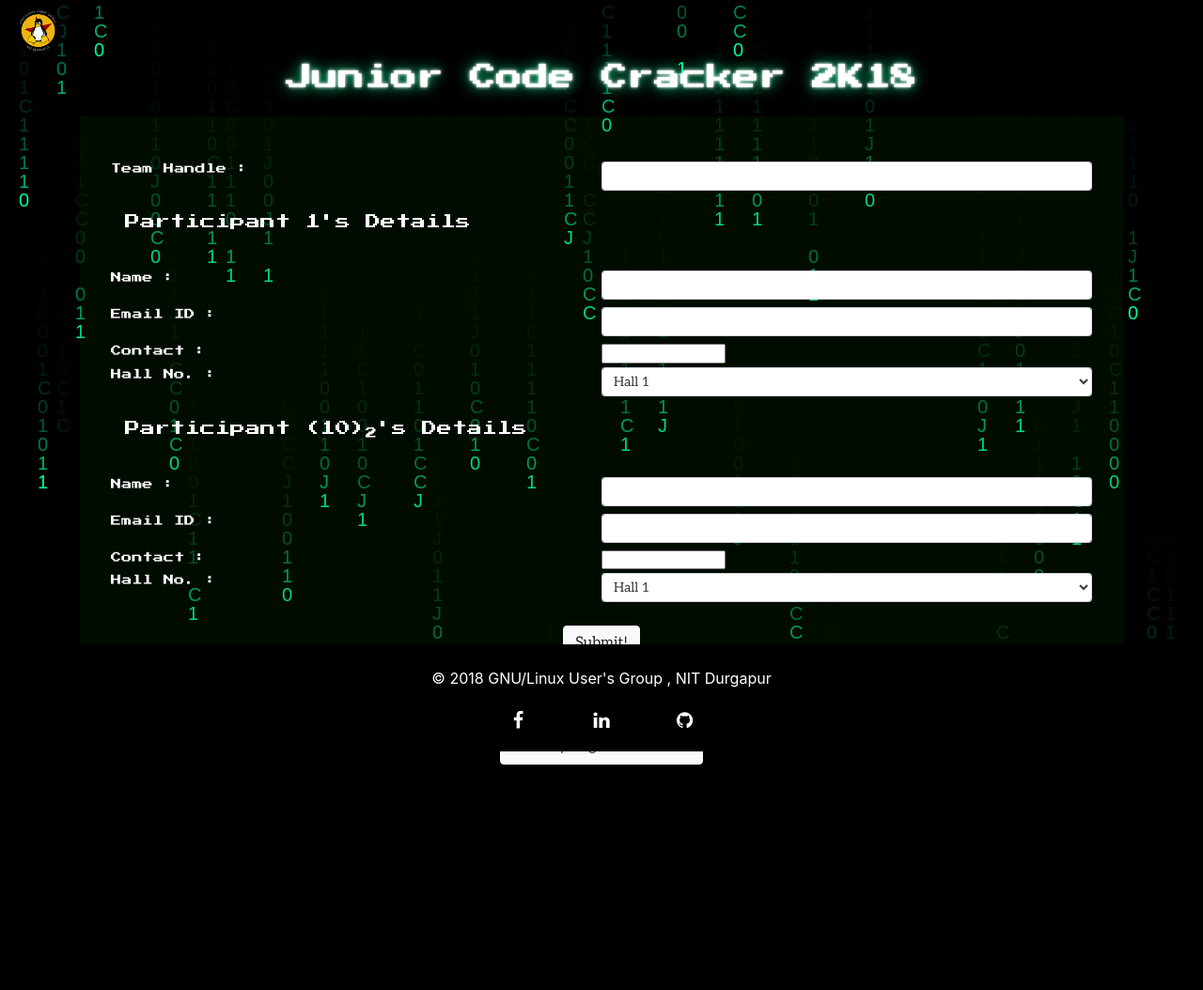
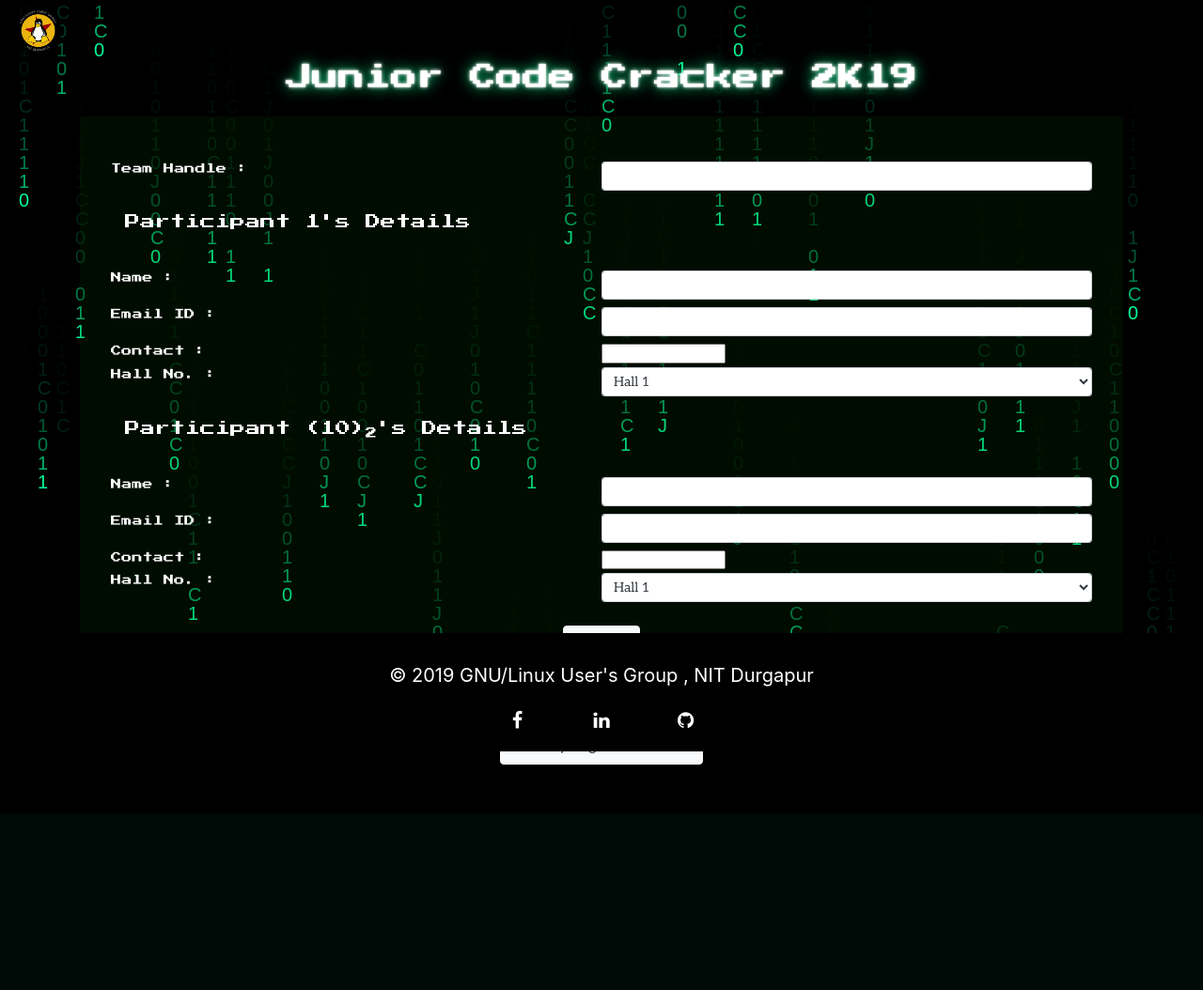
Before and after one commit to lugnitdgp/jcc-registration-portal, a Django app: page / in a window 1280 px wide. Shown: the top 1054 px of the page at 94% size. After the commit the page ends 814 px from the top, so only its background shows below. Run offline with Django 3.2, Linux system fonts and the light colour scheme; some libraries are stand-ins or nearby versions.

Commit message:
Footer issue temporary fix

```diff
--- a/templates/base.html
+++ b/templates/base.html
@@ -3,7 +3,7 @@
 <html>
 
 <head>
-    <title>JCC 2K18</title>
+    <title>JCC 2K19</title>
     <meta charset="utf-8">
     <meta http-equiv="X-UA-Compatible" content="IE=edge">
     <meta name="viewport" content="width=device-width, initial-scale=1">
@@ -14,8 +14,8 @@
     <link rel="stylesheet" href="{% static 'css/matrix.css' %}">
     <style>
         .footer {
-            position: absolute;
-            font-size: 16px;
+            position: fixed;
+            font-size: 20px;
             left: 0;
             bottom: 0;
             width: 100%;
@@ -51,6 +51,12 @@
             /* background: #3B5998; */
             color: white;
         }
+
+        @media only screen and (max-width: 600px) {
+            .footer {
+                display: none;
+            }
+        }
     </style>
 </head>
 
--- a/templates/register.html
+++ b/templates/register.html
@@ -3,7 +3,7 @@
 {% block content %}
 
 <div class="container align-middle">
-    <h3 class="text-center mt-md-0  heading-1">Junior Code Cracker 2K18</h3>
+    <h3 class="text-center mt-md-0  heading-1">Junior Code Cracker 2K19</h3>
     {% if is_team_name_taken == True %}
 
     <div class="alert alert-info" role="alert">
@@ -109,32 +109,17 @@
             <input type="submit" class="btn btn-light SUBMIT-BTN" name="register" value="Submit!">
         </div>
     </form>
-  <div align='center'><a href=teams><input type="button" name="AlreadyRegistered" class="btn btn-light SUBMIT-BTN" value="Already Registered Teams"></a></div>
+    <div class="text-center">
+        <a href="/teams">
+            <input type="button" name="AlreadyRegistered" class="btn btn-light SUBMIT-BTN" value="Already Registered Teams">
+        </a>
+    </div>
 </div>
-<br>
-<br>
-<br>
-<br>
-<br>
-<br>
-<br>
-<br>
-<br>
-<br>
-<br>
-<br>
-<br>
-<br>
-<br>
-<br>
-<br>
-<br>
-<br>
 <div class="footer">
     <br>
-    <p>&copy 2018 GNU/Linux User's Group , NIT Durgapur</p>
-    <a href="www.facebook.com" class="fa fa-facebook"></a>
+    <p>&copy 2019 GNU/Linux User's Group , NIT Durgapur</p>
+    <a href="https://www.facebook.com/nitdgplug/" class="fa fa-facebook"></a>
     <a href="in.linkedin.com" class="fa fa-linkedin"></a>
-    <a href="https://github.com/JayjeetAtGithub/" class="fa fa-github"></a></p>
+    <a href="https://github.com/lugnitdgp/" class="fa fa-github"></a></p>
 </div>
 {% endblock %}
```
